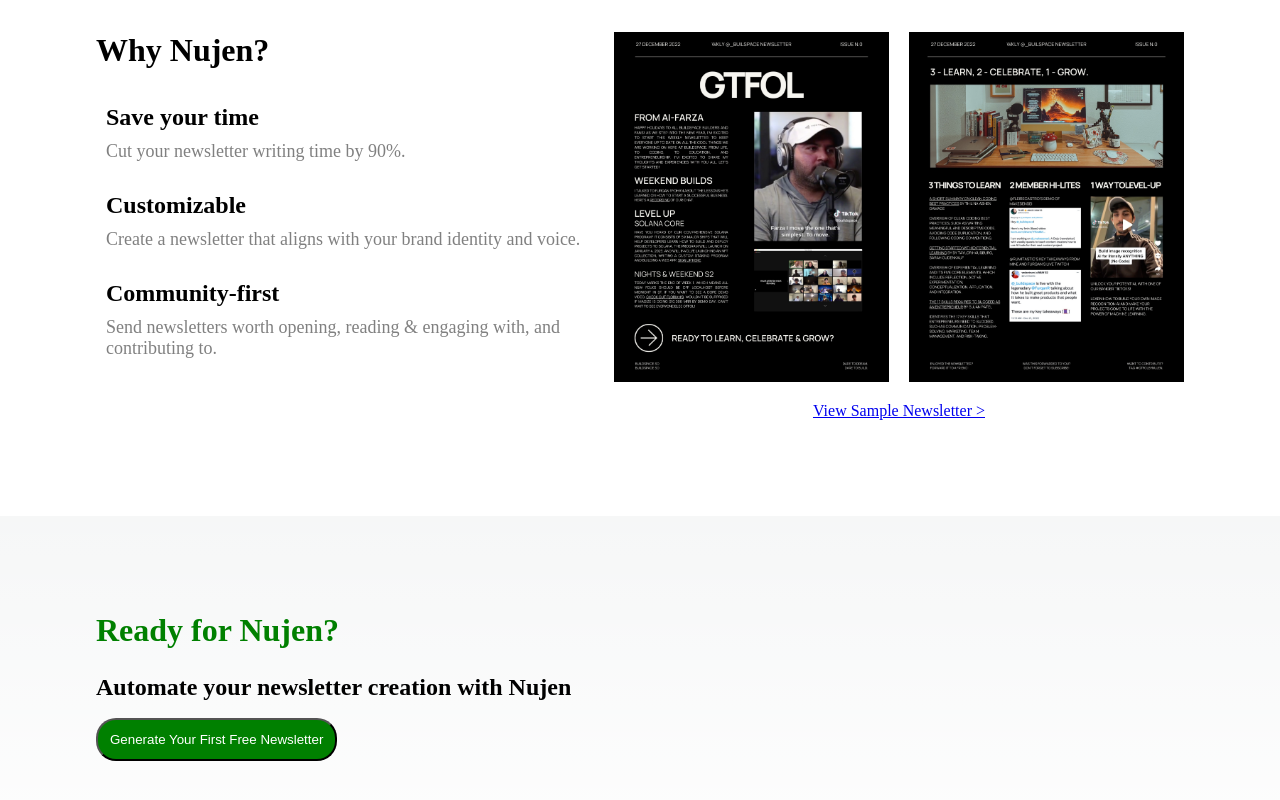
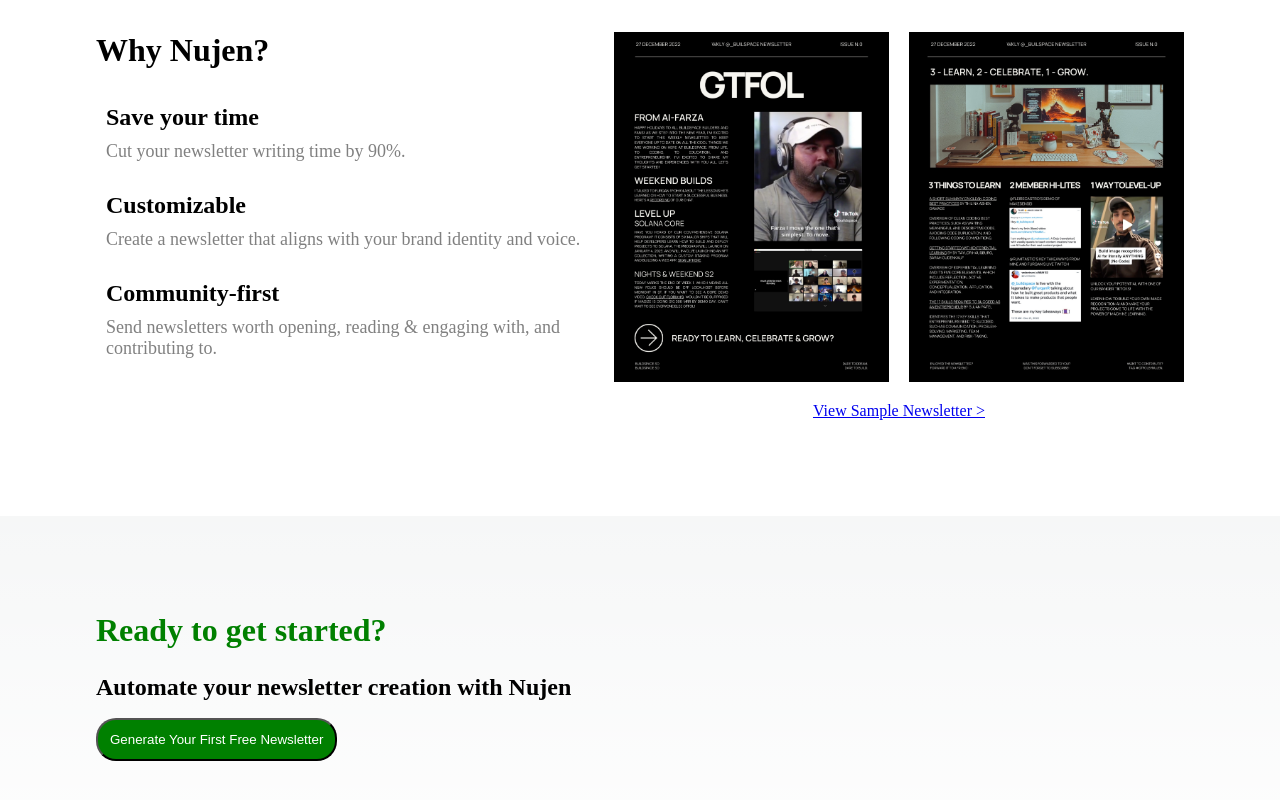
Before and after one commit to dsope05/nujen, a Next.js app: page / in a window 1280 px wide. Shown: the part 924-1724 px from the top of the page. Built offline with nearby package versions, Linux system fonts and the light colour scheme.

Commit message:
fix(footer): fix footer wording

```diff
--- a/pages/index.js
+++ b/pages/index.js
@@ -124,7 +124,7 @@
         <div className={styles.footer}>
           <div className={styles.footerText}>
             <h1 className={styles.footerTitle}>
-              Ready for Nujen?
+              Ready to get started?
             </h1>
             <h3 className={styles.footerDescription}>
               Automate your newsletter creation with Nujen
```
